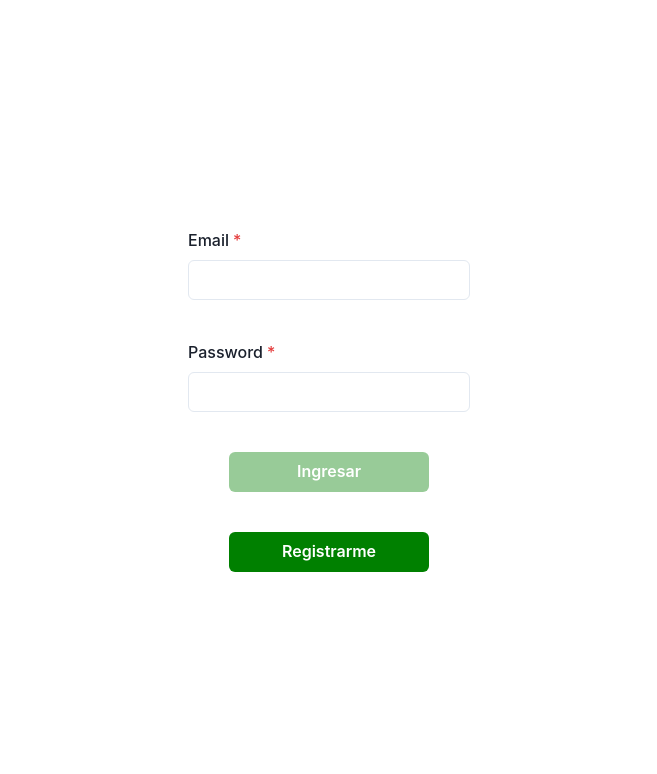
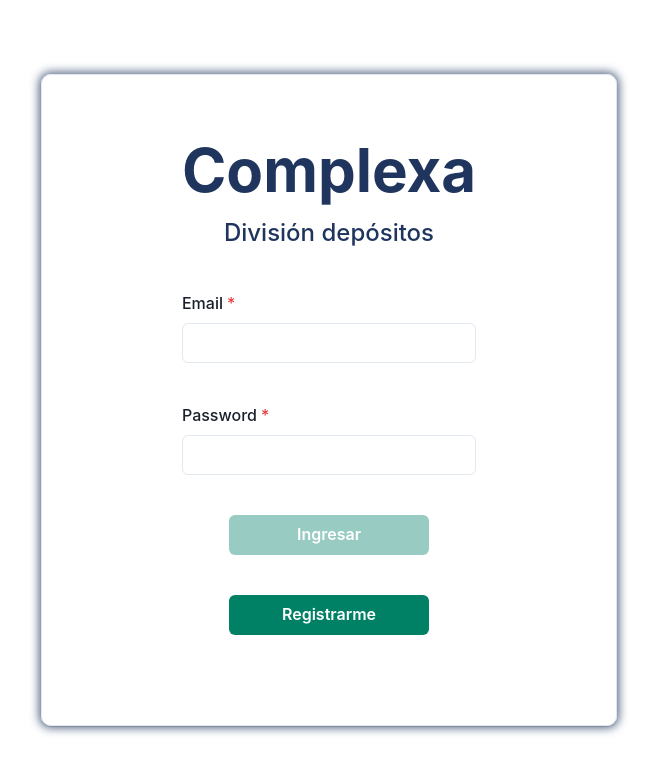
Before and after one commit to PiaAchigar/Almacen, a React (Vite) app in the folder almacen/: page / in a window 1280 px wide. Shown: the top 774 px of the page, without its empty margins (311-968 px from the left). Built offline with nearby package versions, Linux system fonts and the light colour scheme.

Commit message:
css form, ppal y login

```diff
--- a/almacen/src/components/LogoutButton.jsx
+++ b/almacen/src/components/LogoutButton.jsx
@@ -9,8 +9,8 @@ const LogoutButton = () => {
     <NavLink to="/">
       <Button
         type="buttom"
-        backgroundColor="#1C750E"
-        textColor="#8EFD5E"
+        backgroundColor="rgb(0,128,101)"
+        textColor="white"
         width={150}
         onClick={() => {
           dispatch(logout())
--- a/almacen/src/pages/Carga.jsx
+++ b/almacen/src/pages/Carga.jsx
@@ -8,15 +8,32 @@ import {
   FormControl,
   Input,
   FormLabel,
+  Button,
+  GridItem,
 } from "@chakra-ui/react";
 import { ArrowBackIcon } from "@chakra-ui/icons";
+import { login } from "../store/states/user";
 
 const Carga = () => {
   const scannerContainerRef = useRef(null);
   const [code, setCode] = useState("");
-
+  const [name, setName] = useState("");
+  const [description, setDescription] = useState("");
+  const [isFormFull, setIsFormFull] = useState(false);
   const videoRef = useRef(null);
   const reader = useRef(new BrowserMultiFormatReader());
+  const validateForm = () => {
+    setIsFormFull(code !== "" && name !== "");
+  };
+  useEffect(() => {
+    validateForm();
+  }, [code, name]);
+
+  const handleRegister = () => {
+    //dispatch(login({ email, password }));
+    console.log("entro");
+    //navigate("/principal");
+  };
 
   const prepareVideoElement = (videoElement) => {
     if (!videoElement) {
@@ -60,34 +77,58 @@ const Carga = () => {
     <>
       <Grid templateColumns="1fr 3fr" gap={2} placeItems="center" margin="auto">
         <NavLink to="/principal">
-          <ArrowBackIcon boxSize={10} />
+          <ArrowBackIcon boxSize={10} color="rgb(31,53,94)" _hover={{color: 'rgb(8, 199, 158)',transform: 'scale(1.2)'}}/>
         </NavLink>
 
-        <Heading as="h1" size="3xl" noOfLines={1} h={100}>
+        <Heading as="h1" size="3xl" noOfLines={1} h={100} color="rgb(31,53,94)" >
           Carga de Productos
         </Heading>
-        <Box>
-          <form>
+        <GridItem colSpan={2}>
+          <form style={{ width: "400px" }}>
             <FormControl>
               <FormLabel>Código</FormLabel>
               <Box height={50} ref={videoRef}>
-                {/* Me falta decodificar ese "code" */}
-                <Input type="text" name="code" onChange={()=> setCode()} />
+                <Input
+                  type="text"
+                  onChange={(e) => setCode(e.target.value)}
+                  value={code}
+                />
               </Box>
 
               <FormLabel>Nombre Producto</FormLabel>
-              <Input type="text" name="code" />
+              <Input
+                type="text"
+                onChange={(e) => setName(e.target.value)}
+                value={name}
+              />
               <FormLabel>Cantidad</FormLabel>
-              <Input type="text" name="code" />
+              <Input type="text" />
               <FormLabel>Fecha de vencimiento</FormLabel>
               <Input type="text" name="code" />
               <FormLabel>Descripción</FormLabel>
-              <Input type="text" name="code" />
+              <Input
+                type="text"
+                onChange={(e) => setDescription(e.target.value)}
+                value={description}
+              />
               <FormLabel>Imagen</FormLabel>
               <Input type="text" name="code" />
             </FormControl>
+            <div style={{ display: "flex", justifyContent: "center" }}>
+              <Button
+                w={200}
+                m={10}
+                type="button"
+                onClick={handleRegister}
+                backgroundColor="rgb(0,128,101)"
+                textColor="white"
+                isDisabled={!isFormFull}
+              >
+                Cargar
+              </Button>
+            </div>
           </form>
-        </Box>
+        </GridItem>
       </Grid>
     </>
   );
--- a/almacen/src/pages/LoginForm.jsx
+++ b/almacen/src/pages/LoginForm.jsx
@@ -1,5 +1,5 @@
 import { useEffect, useState, KeyboardEvent } from "react";
-import { useNavigate, Form } from "react-router-dom";
+import { useNavigate } from "react-router-dom";
 import {
   FormControl,
   FormLabel,
@@ -35,6 +35,7 @@ const LoginForm = () => {
   const handleRegister = () => {
     dispatch(login({ email, password }));
     console.log("entro");
+    navigate("/principal");
   };
 
   const handleRegistrationClick = () => {
@@ -54,19 +55,41 @@ const LoginForm = () => {
   }, [user.status]);
   return (
     <>
-      <Container maxW="md" maxH="md" direction={"colum"} placeItems="center">
-        {user.status === "loading" && <div>la ruedita.. esta cargando</div>}
+      <Container
+        maxW="xl"
+        maxH="md"
+        direction={"colum"}
+        placeItems="center"
+        borderWidth="1px"
+        backgroundColor="withe"
+        boxShadow="0 0 10px 2px rgba(31,53,94, .75), 0 1px 1px rgba(0, 0, 0, .15)"
+        borderRadius={10}
+        pt={50}
+        pb={600}
+        px={100}
+
+      >
+        {user.status === "loading" && <div>Cargando...</div>}
         {user.status === "logged" && (
           <div>
-            <p>ya esta logueado</p>
+            <p>Ya esta logueado</p>
           </div>
         )}
         {user.status === "unlogged" && (
           <>
             <form>
+              <Grid placeItems="center" color="rgb(31,53,94)" pb={10}>
+                <GridItem fontSize={60} fontWeight="bold">
+                  Complexa
+                </GridItem>
+                <GridItem fontSize={24} fontWeight="medium">
+                  División depósitos
+                </GridItem>
+              </Grid>
               <FormControl id="name" marginBottom={10} isRequired>
                 <FormLabel>Email</FormLabel>
                 <Input
+                  _hover={{ bg: "#ebedf0" }}
                   type="email"
                   autoComplete="off"
                   value={email}
@@ -77,6 +100,7 @@ const LoginForm = () => {
               <FormControl id="password" marginBottom={10} isRequired>
                 <FormLabel>Password</FormLabel>
                 <Input
+                  _hover={{ bg: "#ebedf0" }}
                   type="password"
                   value={password}
                   onChange={(e) => setPassword(e.target.value)}
@@ -84,13 +108,17 @@ const LoginForm = () => {
                 />
               </FormControl>
               {user?.error && <Text color="red">{user.error}</Text>}
-              <Grid templateColumns="repeat(2, 1fr)" gap={10} placeItems="center">
+              <Grid
+                templateColumns="repeat(2, 1fr)"
+                gap={10}
+                placeItems="center"
+              >
                 <GridItem colSpan={2}>
                   <Button
                     w={200}
                     type="button"
                     onClick={handleRegister}
-                    backgroundColor="green"
+                    backgroundColor="rgb(0,128,101)"
                     textColor="white"
                     isDisabled={!isFormFull}
                   >
@@ -99,9 +127,9 @@ const LoginForm = () => {
                 </GridItem>
                 <GridItem colSpan={2}>
                   <Button
-                   w={200}
+                    w={200}
                     type="button"
-                    backgroundColor="green"
+                    backgroundColor="rgb(0,128,101)"
                     textColor="white"
                     onClick={handleRegistrationClick}
                   >
--- a/almacen/src/pages/Principal.jsx
+++ b/almacen/src/pages/Principal.jsx
@@ -5,17 +5,22 @@ const Principal = () => {
   return (
     <>
       <Grid
-        maxW="md"
+      width={700}
         maxH="md"
         templateColumns="repeat(2, 1fr)"
-        gap={6}
+        gap={20}
         placeItems="center"
-        margin="auto"
+        pt={100}
+        pb={350}
+        pl={10}
+        pr={10}
+        boxShadow="0 0 10px 2px rgba(31,53,94, .75), 0 1px 1px rgba(0, 0, 0, .10)"
+        borderRadius={10}
       >
         <NavLink to="/carga">
           <Button
             type="buttom"
-            backgroundColor="green"
+            backgroundColor="rgb(0,128,101)"
             textColor="white"
             width={190}
           >
@@ -25,7 +30,7 @@ const Principal = () => {
         <NavLink to="/retirar">
           <Button
             type="buttom"
-            backgroundColor="green"
+            backgroundColor="rgb(0,128,101)"
             textColor="white"
             width={190}
           >
@@ -35,7 +40,7 @@ const Principal = () => {
         <NavLink to="/productos">
           <Button
             type="buttom"
-            backgroundColor="green"
+            backgroundColor="rgb(0,128,101)"
             textColor="white"
             width={190}
           >
@@ -46,7 +51,7 @@ const Principal = () => {
         <NavLink to="/actualizar">
           <Button
             type="buttom"
-            backgroundColor="green"
+            backgroundColor="rgb(0,128,101)"
             textColor="white"
             width={190}
           >
--- a/almacen/src/services/auth.service.js
+++ b/almacen/src/services/auth.service.js
@@ -1,3 +1,4 @@
+//Es para la Autenticación del Usuario
 export async function loginService(email, password) {
   try {
     const response = await fetch("http://localhost:3001/user/login", {
```
